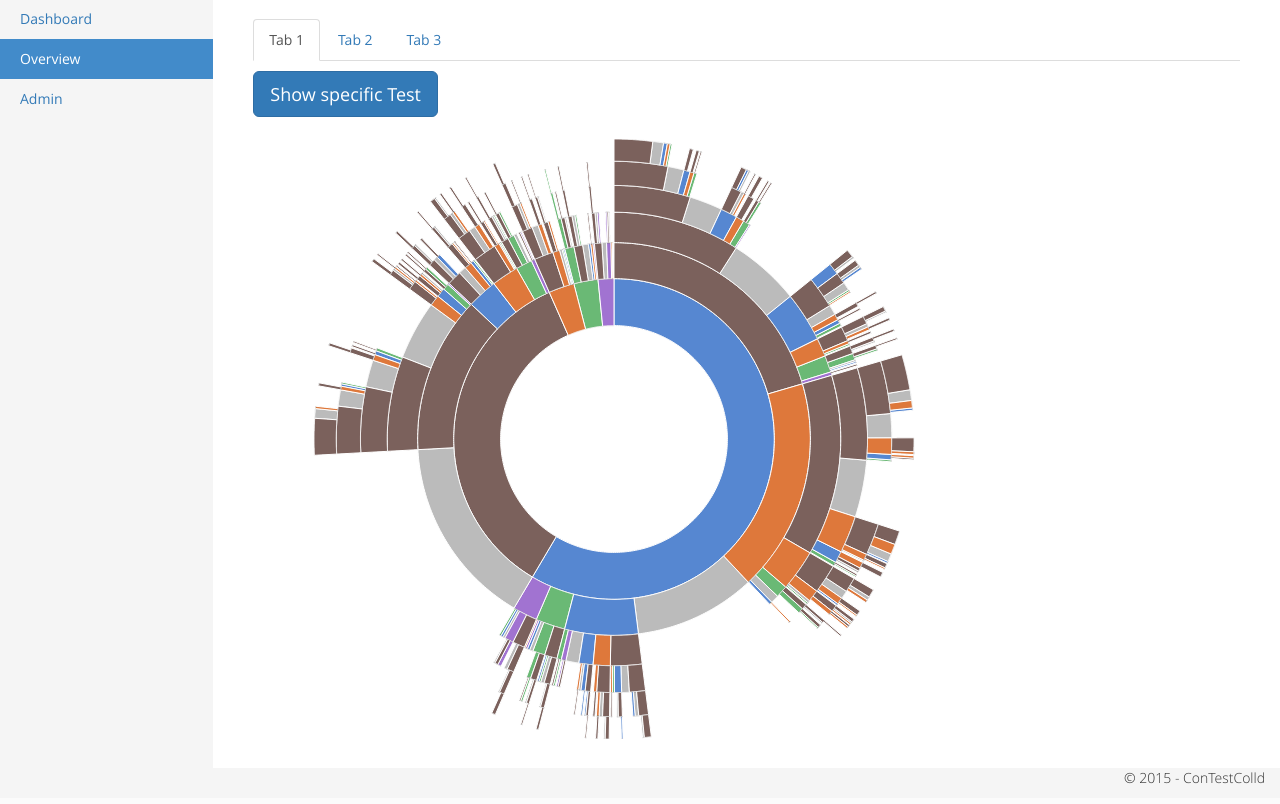
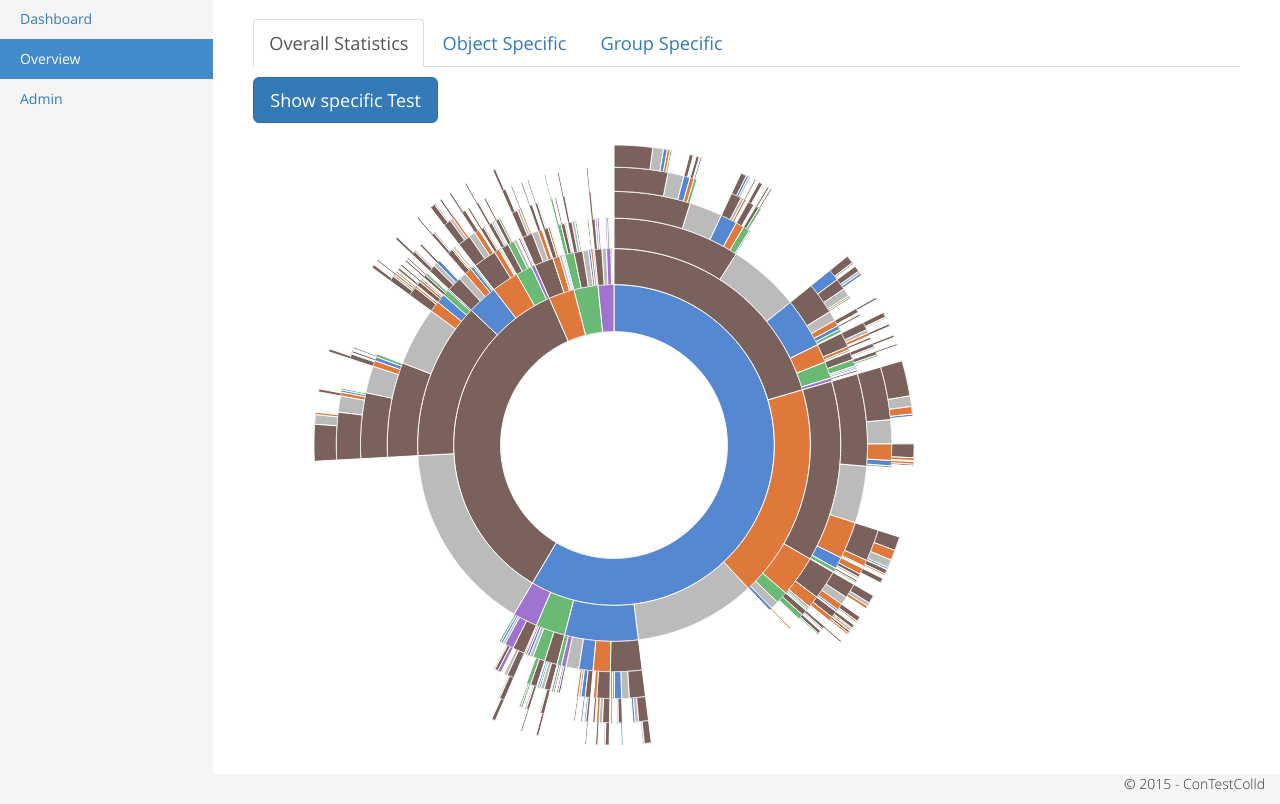
Before and after one commit to hgn/hippod, a Flask app: page /overview in a window 1280 px wide. Shown: the part 51-855 px from the top of the page. Run offline with Flask 2, Linux system fonts and the light colour scheme; some libraries are stand-ins or nearby versions.

Commit message:
reformat tab layout
Signed-off-by: Hagen Paul Pfeifer <hagen@jauu.net>

```diff
--- a/contestcolld/assets/css/styles.css
+++ b/contestcolld/assets/css/styles.css
@@ -125,3 +125,7 @@ footer {
        url('../fonts/open-sans-v13-latin-700.woff2') format('woff2'), /* Chrome 26+, Opera 23+ */
        url('../fonts/open-sans-v13-latin-700.woff') format('woff'); /* Chrome 6+, Firefox 3.6+, IE 9+, Safari 5.1+ */
 }
+
+.nav-tabs>li>a {
+	font-size: 130%;
+}
--- a/contestcolld/assets/js/overview-main.js
+++ b/contestcolld/assets/js/overview-main.js
@@ -4,7 +4,7 @@ function activaTab(tab){
 
 $(document).ready(function() {
 
-activaTab('tab1');
+    activaTab('tab1');
 
 
 });
--- a/contestcolld/templates/overview.html
+++ b/contestcolld/templates/overview.html
@@ -29,9 +29,9 @@
 
 			<div class="col-sm-9 col-md-10 main">
 			<ul class="nav nav-tabs">
-					<li><a href="#tab1" data-toggle="tab">Tab 1</a></li>
-					<li><a href="#tab2" data-toggle="tab">Tab 2</a></li>
-					<li><a href="#tab3" data-toggle="tab">Tab 3</a></li>
+					<li><a href="#tab1" data-toggle="tab">Overall Statistics</a></li>
+					<li><a href="#tab2" data-toggle="tab">Object Specific</a></li>
+					<li><a href="#tab3" data-toggle="tab">Group Specific</a></li>
 			</ul>
 
 
```
